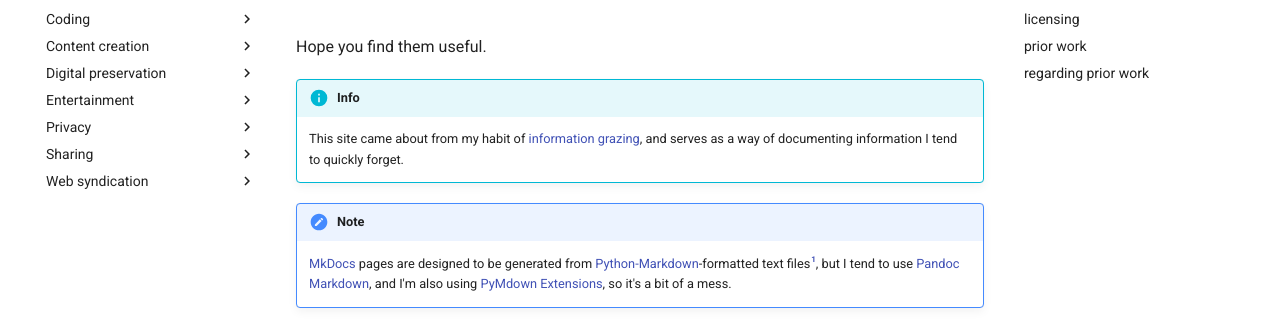
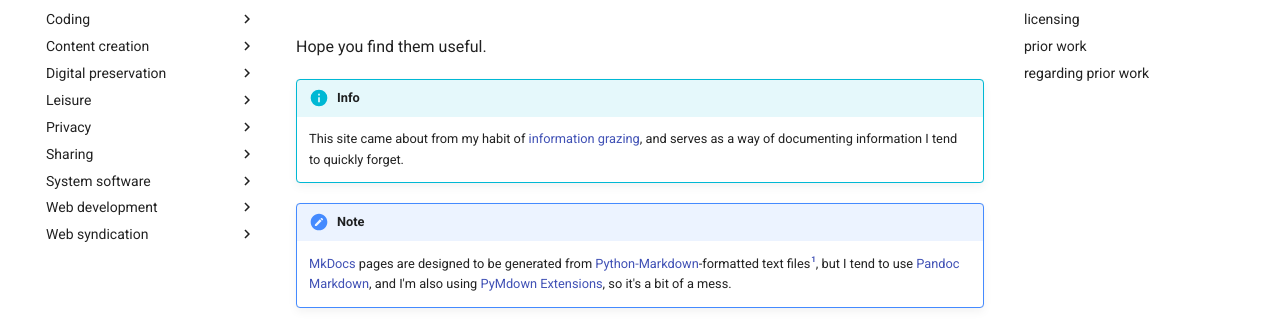
Before and after one commit to oronymzy/tips, an MkDocs documentation site: the page built from docs/README.md, in a window 1280 px wide. Shown: the part 146-477 px from the top of the page. Built offline with MkDocs 1.6.1 and Material for MkDocs 9.7.7, drawn with Linux system fonts in a browser that asks for light colours; comment, search, counter and statistics services are not loaded; part of the change alters nothing that is shown.

Commit message:
Rearrange and add pages
Add 'System software' and 'Web development'
Change 'Entertainment' to 'Leisure'

```diff
--- a/mkdocs.yml
+++ b/mkdocs.yml
@@ -10,26 +10,17 @@ nav:
     - undoing a Git commit: 'undGitc.md'
     - using Git: 'usngGit.md'
   - Content creation:
-    - installing a CentOS system: 'insCOSs.md'
-    - installing a Linux system: 'insLnxS.md'
-    - installing Atom text editor: 'insAtom.md'
-    - installing Browsersync: 'inBsync.md'
     - installing DB Browser for SQLite: 'inDBSQL.md'
     - installing Krita: 'insKrta.md'
-    - installing MkDocs: 'insMkDc.md'
-    - installing pip: 'instpip.md'
     - installing software from the latest GitHub software release: 'islGHsr.md'
     - quick reference for Markdown: 'qrMkdwn.md'
-    - using Atom text editor: 'usgAtom.md'
-    - using Browsersync: 'usBsync.md'
-    - using MkDocs: 'usgMkDc.md'
   - Digital preservation:
     - collecting music from the Free Music Archive: 'cmscFMA.md'
     - getting a desktop screenshot: 'gdskscr.md'
     - getting a list of URLs from a website: 'glslnkw.md'
     - installing uGet: 'instuGt.md'
     - installing youtube-dl: 'insytdl.md'
-  - Entertainment:
+  - Leisure:
     - finding permissively-licensed content: 'findplc.md'
     - installing beets: 'insbeet.md'
     - installing Google Chrome: 'insGCrm.md'
@@ -46,6 +37,17 @@ nav:
     - enabling browser support for the dat protocol: 'ebsdatp.md'
     - installing Beaker Browser: 'insBkrB.md'
     - installing qBittorrent: 'insqBtr.md'
+  - System software:
+    - installing a CentOS system: 'insCOSs.md'
+    - installing a Linux system: 'insLnxS.md'
+    - installing pip: 'instpip.md'
+  - Web development:
+    - installing Atom text editor: 'insAtom.md'
+    - installing Browsersync: 'inBsync.md'
+    - installing MkDocs: 'insMkDc.md'
+    - using Atom text editor: 'usgAtom.md'
+    - using Browsersync: 'usBsync.md'
+    - using MkDocs: 'usgMkDc.md'
   - Web syndication:
     - getting an RSS feed for an iTunes podcast: 'gRSSiTn.md'
 markdown_extensions:
```
